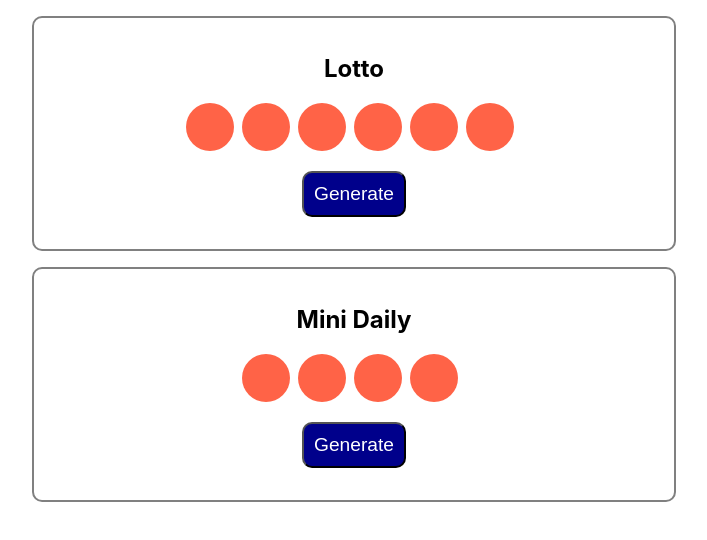
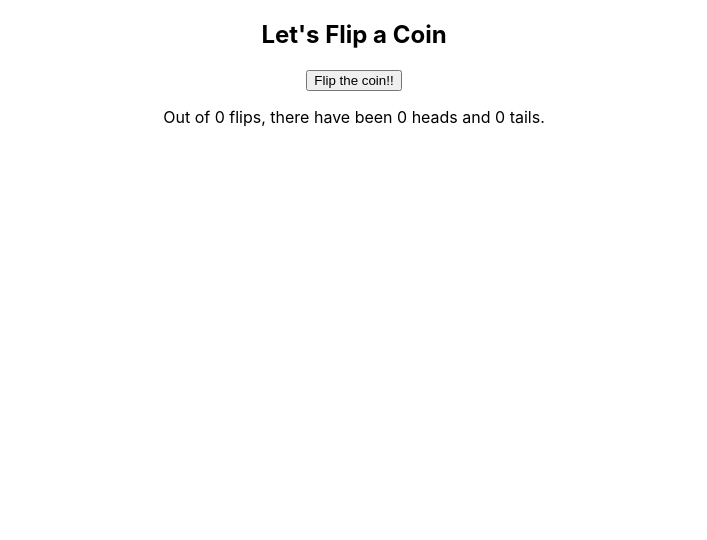
Before and after one commit to saqib-suleman/practice-react, a React (Create React App) app: page / in a window 1280 px wide. Shown: the top 540 px of the page, without its empty margins (286-993 px from the left). Built offline with nearby package versions, Linux system fonts and the light colour scheme.

Commit message:
make coin flip ex

```diff
--- /dev/null
+++ b/src/App4.js
@@ -0,0 +1,15 @@
+import React, { Component } from "react";
+import "./App.css";
+import CoinFlip from "./CoinFlip";
+
+class App4 extends Component {
+  render() {
+    return (
+      <div className="App">
+        <CoinFlip />
+      </div>
+    );
+  }
+}
+
+export default App4;
--- /dev/null
+++ b/src/Coin.css
@@ -0,0 +1,8 @@
+.Coin {
+  margin: 5rem;
+}
+
+.Coin img {
+  width: 200px;
+  height: 200px;
+}
--- /dev/null
+++ b/src/Coin.js
@@ -0,0 +1,18 @@
+import React, { Component } from "react";
+import "./Coin.css";
+
+class Coin extends Component {
+  render() {
+    return (
+      <div className="Coin">
+        <img
+          className={this.props.flipping && "animate__animated animate__flip"}
+          src={this.props.info.imgSrc}
+          alt={this.props.info.side}
+        />
+      </div>
+    );
+  }
+}
+
+export default Coin;
--- /dev/null
+++ b/src/CoinFlip.js
@@ -0,0 +1,65 @@
+import React, { Component } from "react";
+import Coin from "./Coin";
+
+class CoinFlip extends Component {
+  static defaultProps = {
+    coins: [
+      { side: "heads", imgSrc: "https://tinyurl.com/react-coin-heads-jpg" },
+      { side: "tails", imgSrc: "https://tinyurl.com/react-coin-tails-jpg" },
+    ],
+  };
+
+  constructor(props) {
+    super(props);
+    this.state = {
+      currCoin: null,
+      isFlipping: false,
+      nFlips: 0,
+      nHeads: 0,
+      nTails: 0,
+    };
+    this.handleClick = this.handleClick.bind(this);
+  }
+
+  flipCoin() {
+    function choose(arr) {
+      let randIdx = Math.floor(Math.random() * arr.length);
+      return arr[randIdx];
+    }
+    const newCoin = choose(this.props.coins);
+    this.setState((st) => {
+      return {
+        currCoin: newCoin,
+        isFlipping: true,
+        nFlips: st.nFlips + 1,
+        nHeads: st.nHeads + (newCoin.side === "heads" ? 1 : 0),
+        nTails: st.nTails + (newCoin.side === "tails" ? 1 : 0),
+      };
+    });
+    setTimeout(() => {
+      this.setState({ isFlipping: false });
+    }, 1000);
+  }
+
+  handleClick() {
+    this.flipCoin();
+  }
+
+  render() {
+    return (
+      <div className="CoinFlip">
+        <h2>Let's Flip a Coin</h2>
+        {this.state.currCoin && (
+          <Coin info={this.state.currCoin} flipping={this.state.isFlipping} />
+        )}
+        <button onClick={this.handleClick}>Flip the coin!!</button>
+        <p>
+          Out of {this.state.nFlips} flips, there have been {this.state.nHeads}{" "}
+          heads and {this.state.nTails} tails.
+        </p>
+      </div>
+    );
+  }
+}
+
+export default CoinFlip;
--- a/src/RollDie.js
+++ b/src/RollDie.js
@@ -35,9 +35,6 @@ class RollDie extends Component {
   };
 
   render() {
-    // let rand1 = Math.floor(Math.random() * 6);
-    // let rand2 = Math.floor(Math.random() * 6);
-    // const dies = ["one", "two", "three", "four", "five", "six"];
     return (
       <div className="RollDie">
         <div className="RollDie-dies">
--- a/src/index.js
+++ b/src/index.js
@@ -3,12 +3,13 @@ import ReactDOM from "react-dom";
 import "./index.css";
 // import App from "./App";
 // import App2 from "./App2";
-import App3 from "./App3";
+// import App3 from "./App3";
+import App4 from "./App4";
 import reportWebVitals from "./reportWebVitals";
 
 ReactDOM.render(
   <React.StrictMode>
-    <App3 />
+    <App4 />
   </React.StrictMode>,
   document.getElementById("root")
 );
```
Also changed, not shown: src/CoinFlip.css (added).
